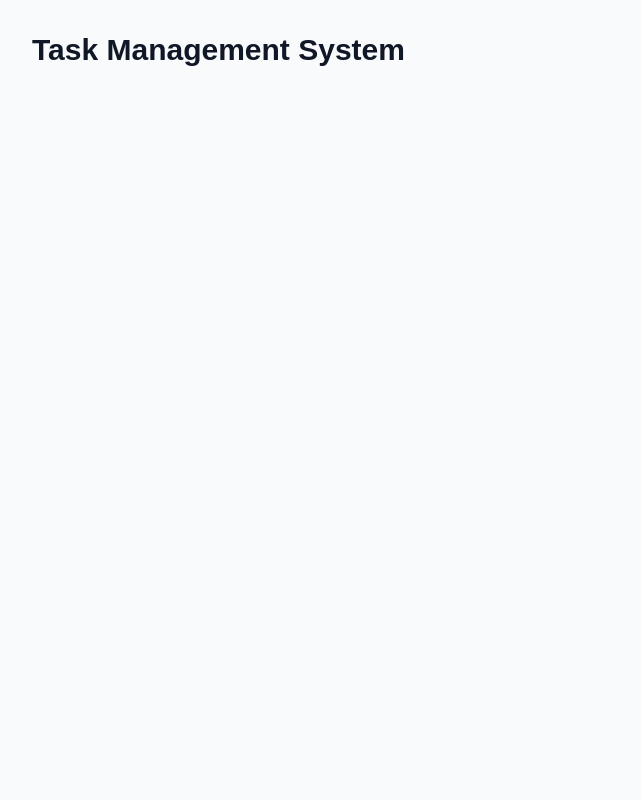
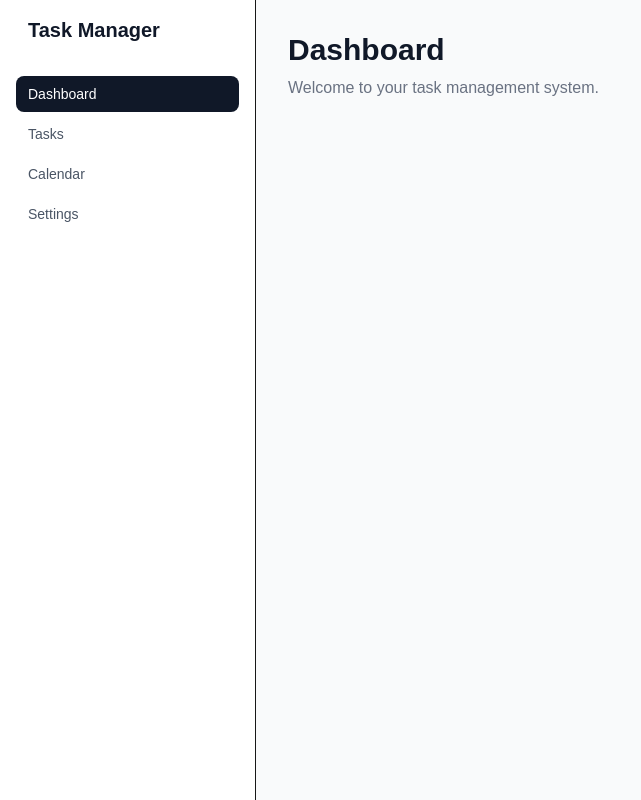
Before and after one commit to PrakashSingh65/Task-Management-System, a Next.js app in the folder frontend/: page / in a window 1280 px wide. Shown: the whole page, without its empty margins (0-641 px from the left). Built offline with nearby package versions, Linux system fonts and the light colour scheme.

Commit message:
Refactor Home component layout and integrate Sidebar

```diff
--- a/frontend/src/app/page.tsx
+++ b/frontend/src/app/page.tsx
@@ -1,9 +1,19 @@
+import Sidebar from "@/components/Sidebar";
+
 export default function Home() {
   return (
-    <main className="min-h-screen bg-gray-50">
-      <h1 className="p-8 text-3xl font-bold text-gray-900">
-        Task Management System
-      </h1>
-    </main>
+    <div className="min-h-screen bg-gray-50">
+      <Sidebar />
+
+      <main className="ml-64 p-8">
+        <h1 className="text-3xl font-bold text-gray-900">
+          Dashboard
+        </h1>
+
+        <p className="mt-2 text-gray-500">
+          Welcome to your task management system.
+        </p>
+      </main>
+    </div>
   );
 }
```
